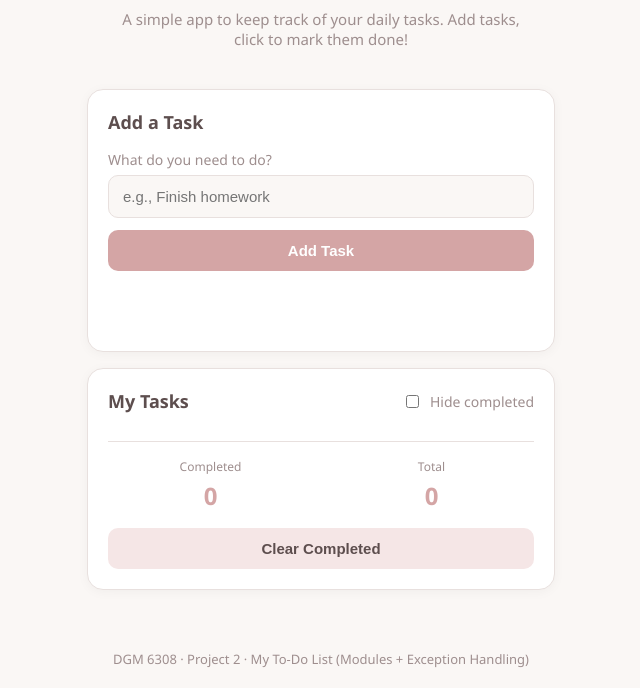
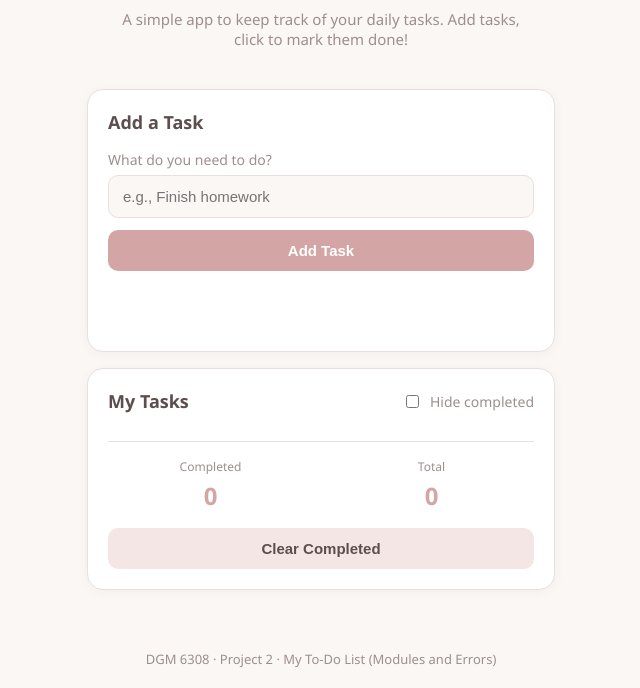
Before and after one commit to lylisouo/DGM6308_Project_1, a plain HTML site: page index.html in a window 1280 px wide. Shown: the part 161-849 px from the top of the page, without its empty margins (319-959 px from the left). Drawn offline with Linux system fonts and the light colour scheme.

Commit message:
Update index.html

```diff
--- a/index.html
+++ b/index.html
@@ -63,7 +63,7 @@ Clear Completed
 </section>
 </main>
 <footer class="footer">
-DGM 6308 · Project 2 · My To-Do List (Modules + Exception Handling)
+DGM 6308 · Project 2 · My To-Do List (Modules and Errors)
 </footer>
 </body>
 </html>
```
